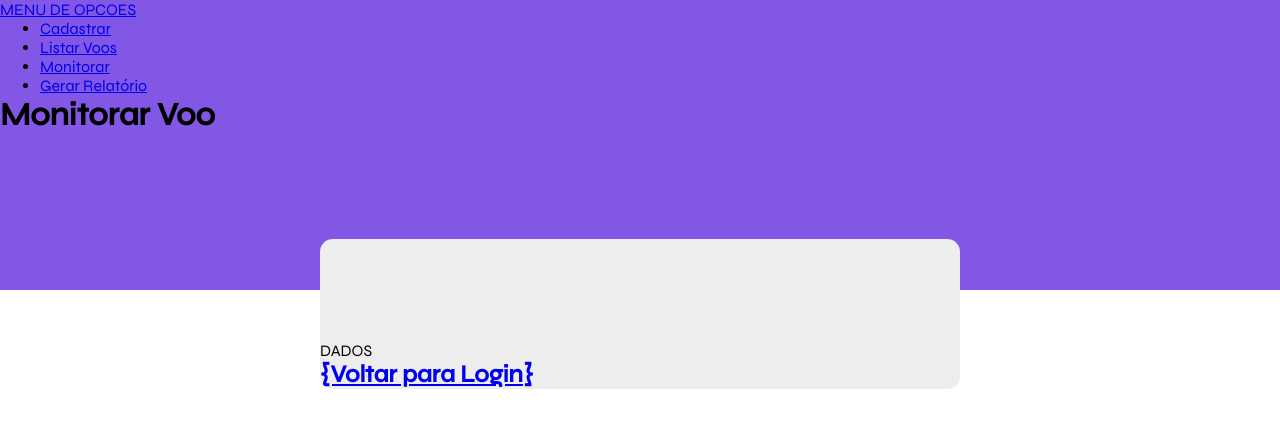
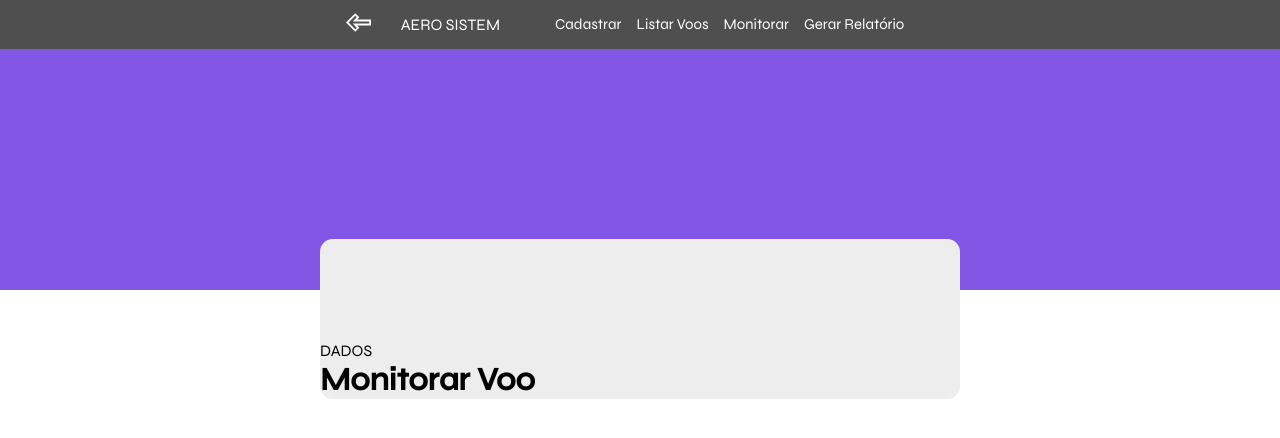
Before and after one commit to FengYungz/sistema_aeroporto, a Django app: page /monitorar/ in a window 1280 px wide. Shown: the top 438 px of the page. Run offline with Django 4.2, Linux system fonts and the light colour scheme.

Commit message:
criando menu

```diff
--- a/webapp/MyProj/book/static/css/home.css
+++ b/webapp/MyProj/book/static/css/home.css
@@ -57,6 +57,7 @@ li{
 }
 
 a img{
-    height: 35px;
-    width: 35px;
+    height: 25px;
+    width: 25px;
+    margin-top: 10px
 }
--- a/webapp/MyProj/book/static/css/monitorar.css
+++ b/webapp/MyProj/book/static/css/monitorar.css
@@ -20,3 +20,44 @@ header {
     padding-top: 6.4rem;
     overflow: hidden;
 }
+
+.content{
+    display: flex;
+    justify-content: center;
+    background-color: var(--text);
+
+}
+
+.column-left{
+    display: flex;
+    justify-content: center;
+    padding: 15px;
+}
+
+a {
+    margin-right: 15px;
+    text-decoration: none;
+    color: var(--branco);
+}
+
+a:hover {
+    background-color: var(--fundo);
+    border-radius: 5px;
+    transition: 0.5s;
+}
+
+ul{
+    display: flex;
+    justify-content: center;
+    list-style-type: none;
+}
+
+li{
+    font-size: 15px;
+}
+
+a img{
+    height: 25px;
+    width: 25px;
+    margin-top: 10px
+}
--- a/webapp/MyProj/template/base.html
+++ b/webapp/MyProj/template/base.html
@@ -11,8 +11,9 @@
 <body>
 
   <div class="content">
+    <a class="voltar" href="{% url 'login' %}"><img src="{% static 'images/back.svg' %}" alt=""></a>
     <div class="column-left">
-      <a href="{% url 'home' %}">MENU DE OPCOES</a>
+      <a href="{% url 'home' %}">AERO SISTEM</a>
       <ul class="menu">
         <li><a href="{% url 'cadastrar' %}">Cadastrar</a></li>
         <li><a href="{% url 'central' %}">Listar Voos</a></li>
--- a/webapp/MyProj/template/cadastrar.html
+++ b/webapp/MyProj/template/cadastrar.html
@@ -15,8 +15,9 @@
     {% block content %}
         <header>
                 <div class="content">
+                    <a class="voltar" href="{% url 'home' %}"><img src="{% static 'images/back.svg' %}" alt=""></a>
                     <div class="column-left">
-                  <a href="{% url 'home' %}">MENU DE OPCOES</a>
+                      <a href="{% url 'home' %}">AERO SISTEM</a>
                       <ul class="menu">
                         <li><a href="{% url 'cadastrar' %}">Cadastrar</a></li>
                         <li><a href="{% url 'central' %}">Listar Voos</a></li>
@@ -24,15 +25,14 @@
                         <li><a href="{% url 'relatorio' %}">Gerar Relatório</a></li>
                       </ul>
                     </div>
-            <h1>Cadastrar Voo</h1>
         </header>
         <div class="dashboard">
+            <h1>Cadastrar Voo</h1>
             <form method="post">
                 {% csrf_token %}
                 {{ form.as_p }}
                 <button type="submit">Cadastrar</button>
             </form>
-            <h2><a href="{% url 'login' %}">{Voltar para Login}</a></h2>
         </div>
     </div>
     {% endblock %}
--- a/webapp/MyProj/template/central.html
+++ b/webapp/MyProj/template/central.html
@@ -17,8 +17,9 @@
     {% block content %}
     <header>
         <div class="content">
+            <a class="voltar" href="{% url 'home' %}"><img src="{% static 'images/back.svg' %}" alt=""></a>
             <div class="column-left">
-                <a href="{% url 'home' %}">MENU DE OPCOES</a>
+              <a href="{% url 'home' %}">AERO SISTEM</a>
               <ul class="menu">
                 <li><a href="{% url 'cadastrar' %}">Cadastrar</a></li>
                 <li><a href="{% url 'central' %}">Listar Voos</a></li>
@@ -26,9 +27,10 @@
                 <li><a href="{% url 'relatorio' %}">Gerar Relatório</a></li>
               </ul>
             </div>
-            <h1>Listar Voos</h1>
+
     </header>
     <div class="dashboard">
+        <h1>Listar Voos</h1>
         {% if estado == 'edicao' %}
         <form method="post">
             <h1 class="titulo">Editar</h1>
--- a/webapp/MyProj/template/home.html
+++ b/webapp/MyProj/template/home.html
@@ -4,7 +4,7 @@
 <!DOCTYPE html>
 <html lang="en">
 <head>
-    <title>Document</title>
+    <title>Home</title>
     <meta charset="UTF-8">
     <meta http-equiv="X-UA-Compatible" content="IE=edge">
     <meta name="viewport" content="width=device-width, initial-scale=1.0">
--- a/webapp/MyProj/template/monitorar.html
+++ b/webapp/MyProj/template/monitorar.html
@@ -15,8 +15,9 @@
     {% block content %}
         <header>
             <div class="content">
+                <a class="voltar" href="{% url 'home' %}"><img src="{% static 'images/back.svg' %}" alt=""></a>
                 <div class="column-left">
-                  <a href="{% url 'home' %}">MENU DE OPCOES</a>
+                  <a href="{% url 'home' %}">AERO SISTEM</a>
                   <ul class="menu">
                     <li><a href="{% url 'cadastrar' %}">Cadastrar</a></li>
                     <li><a href="{% url 'central' %}">Listar Voos</a></li>
@@ -24,10 +25,9 @@
                     <li><a href="{% url 'relatorio' %}">Gerar Relatório</a></li>
                   </ul>
                 </div>
-            <h1>Monitorar Voo</h1>
         </header>
         <div class="dashboard">DADOS
-            <h2><a href="{% url 'login' %}">{Voltar para Login}</a></h2>
+            <h1>Monitorar Voo</h1>
         </div>
     </div>
     {% endblock %}
--- a/webapp/MyProj/template/relatorio.html
+++ b/webapp/MyProj/template/relatorio.html
@@ -15,8 +15,9 @@
     {% block content %}
         <header>
             <div class="content">
+                <a class="voltar" href="{% url 'home' %}"><img src="{% static 'images/back.svg' %}" alt=""></a>
                 <div class="column-left">
-                  <a href="{% url 'home' %}">MENU DE OPCOES</a>
+                  <a href="{% url 'home' %}">AERO SISTEM</a>
                   <ul class="menu">
                     <li><a href="{% url 'cadastrar' %}">Cadastrar</a></li>
                     <li><a href="{% url 'central' %}">Listar Voos</a></li>
@@ -24,15 +25,14 @@
                     <li><a href="{% url 'relatorio' %}">Gerar Relatório</a></li>
                   </ul>
                 </div>
-            <h1>Gerar Relatório</h1>
         </header>
         <div class="dashboard">
+            <h1>Gerar Relatório</h1>
             <form method="post">
                 {% csrf_token %}
                 {{ form.as_p }}
                 <button type="submit">Gerar Relatório</button>
             </form>
-            <h2><a href="{% url 'login' %}">{Voltar para Login}</a></h2>
         </div>
     </div>
     {% endblock %}
```
Also changed, not shown: webapp/MyProj/book/static/css/cadastro.css (+41 -0 lines), webapp/MyProj/book/static/css/central.css (+41 -0 lines), webapp/MyProj/book/static/css/relatorio.css (+41 -0 lines), webapp/MyProj/book/static/images/back.svg, webapp/MyProj/db.sqlite3. Lines whose indentation alone changed are shown as unchanged.
